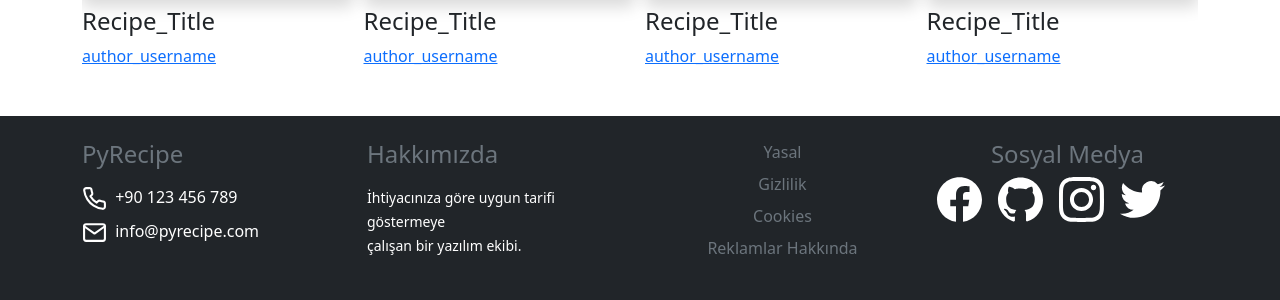
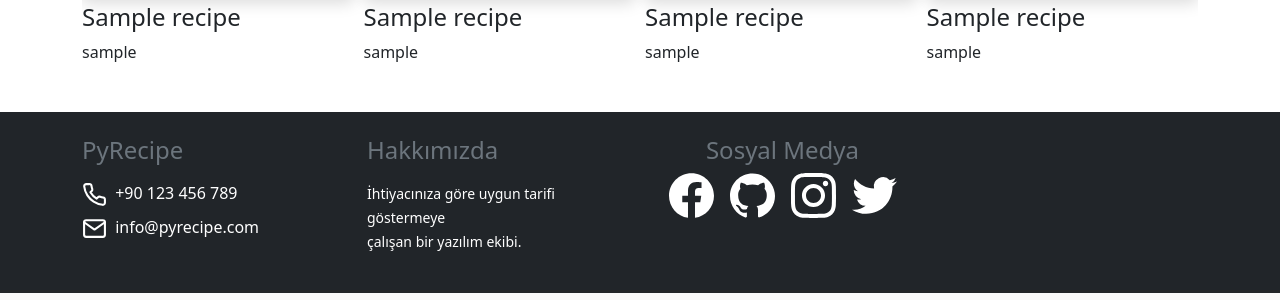
Before and after one commit to PyRecipe/PyRecipe, a Django app: page / in a window 1280 px wide. Shown: the part 748-1048 px from the top of the page. Run offline with Django 3.2, Linux system fonts and the light colour scheme; a user stored in the database is signed in; tables that the repository leaves empty hold one stand-in row (values such as "Sample post"); grey boxes marked "Sample" are stand-in pictures.

Commit message:
Homepage is now dynamic (#90)

```diff
--- a/app/views.py
+++ b/app/views.py
@@ -8,7 +8,9 @@ from django.contrib import messages
 
 # homepage
 def index(request):
-    return render(request, 'index.html', {'user': request.user})
+    # get latest 10 recipes
+    latest_recipes = Recipe.objects.all()[:10]
+    return render(request, 'index.html', {'user': request.user, 'latest_recipes': latest_recipes})
 
 # settings
 def settings(request):
--- a/templates/base.html
+++ b/templates/base.html
@@ -23,6 +23,8 @@
         {% block content %}{% endblock %}
     </main>
 
+    {% include 'components/footer.html' %}
+
     <!-- Scripts -->
 
     <!-- Boostrap Bundle -->
@@ -33,7 +35,5 @@
 
     <!-- Additional scripts -->
     {% block scripts %}{% endblock %}
-
-    {% include 'components/footer.html' %}
 </body>
 </html>
--- a/templates/components/footer.html
+++ b/templates/components/footer.html
@@ -18,25 +18,31 @@
                         <li class="text mb-3"><small>İhtiyacınıza göre uygun tarifi göstermeye<br> çalışan bir yazılım ekibi.</small></li>
                     </ul>
                 </div>
-                <div class="col-md-3 text-center">
+                <!-- <div class="col-md-3 text-center">
                     <ul class="list-unstyled">
                         <li class="text-muted  mb-2">Yasal</li>
                         <li class="text-muted mb-2" >Gizlilik</li>
                         <li class="text-muted mb-2">Cookies</li>
                         <li class="text-muted mb-2">Reklamlar Hakkında</li>
                     </ul>
-
-
-                </div>
+                </div> -->
 
 
                 <div class="col-md-3">
                     <h4 class="text-muted mb-2 text-center fw-normal">Sosyal Medya</h4>
-                    <div class="d-flex mt-2">
-                        <img class="me-3" style="width: 45px; height: 45px;" src="{{ request.host_url }}/static/facebook.svg" />
-                        <img class="me-3" style="width: 45px; height: 45px;" src="{{ request.host_url }}/static/github.svg" />
-                        <img class="me-3" style="width: 45px; height: 45px;" src="{{ request.host_url }}/static/instagram.svg" />
-                        <img style="width: 45px; height: 45px;" src="{{ request.host_url }}/static/twitter.svg" />
+                    <div style="width: fit-content;" class="d-flex mt-2 mx-auto">
+                        <a href="https://facebook.com">
+                            <img class="me-3" style="width: 45px; height: 45px;" src="{{ request.host_url }}/static/facebook.svg" />
+                        </a>
+                        <a href="https://github.com">
+                            <img class="me-3" style="width: 45px; height: 45px;" src="{{ request.host_url }}/static/github.svg" />
+                        </a>
+                        <a href="https://instagram.com">
+                            <img class="me-3" style="width: 45px; height: 45px;" src="{{ request.host_url }}/static/instagram.svg" />
+                        </a>
+                        <a href="https://twitter.com">
+                            <img style="width: 45px; height: 45px;" src="{{ request.host_url }}/static/twitter.svg" />
+                        </a>
                     </div>
                 </div>
 
--- a/templates/index.html
+++ b/templates/index.html
@@ -13,12 +13,19 @@
             <div class="splide">
                 <div class="splide__track">
                     <ul class="splide__list">
-                        <li class="splide__slide">
-                            <!-- img will be fixed after creating global css file -->
-                            <img class="img-fluid rounded shadow" src="https://images.unsplash.com/photo-1484723091739-30a097e8f929?ixid=MnwxMjA3fDB8MHxwaG90by1wYWdlfHx8fGVufDB8fHx8&ixlib=rb-1.2.1&auto=format&fit=crop&w=687&q=80" />
-                            <h4 class="mt-2">Recipe_Title</h4>
-                            <a href="#">author_username</a>
-                        </li>
+                        {% for recipe in latest_recipes %}
+                            <li class="splide__slide">
+                                <a href="/tarif/{{ recipe.slug }}" class="text-decoration-none text-dark">
+                                    {% if recipe.images_arr %}
+                                        <img style="width: 100%; height: 200px; object-fit: cover;" class="img-fluid rounded shadow" src="{{ request.host_url }}/static/{{ recipe.images_arr.0 }}" />
+                                    {% else %}
+                                        <img style="width: 100%; height: 200px; object-fit: cover;" class="img-fluid rounded shadow" src="{{ request.host_url }}/static/recipe_image_1.jpg" />
+                                    {% endif %}
+                                    <h4 class="mt-2">{{ recipe.title }}</h4>
+                                    <span>{{ recipe.author_info }}</span>
+                                </a>
+                            </li>
+                        {% endfor %}
                     </ul>
                 </div>
             </div>
@@ -34,6 +41,17 @@
                 perPage: 4,
                 perMove: 1,
                 gap    : '10px',
+                breakpoints: {
+                    990: {
+                        perPage: 3,
+                    },
+                    800: {
+                        perPage: 2,
+                    },
+                    500: {
+                        perPage: 1,
+                    }
+                }
             } ).mount();
         } );
     </script>
```
